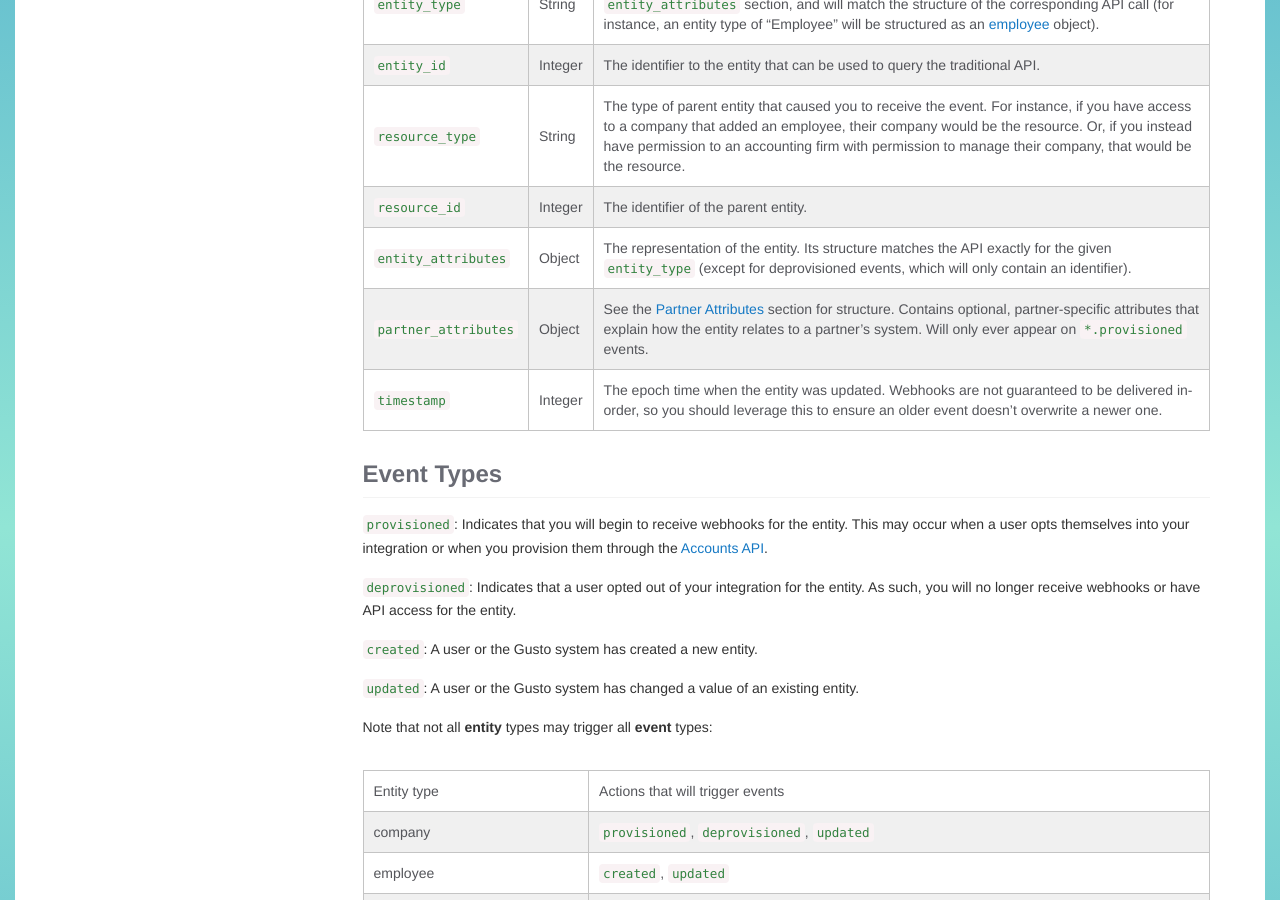
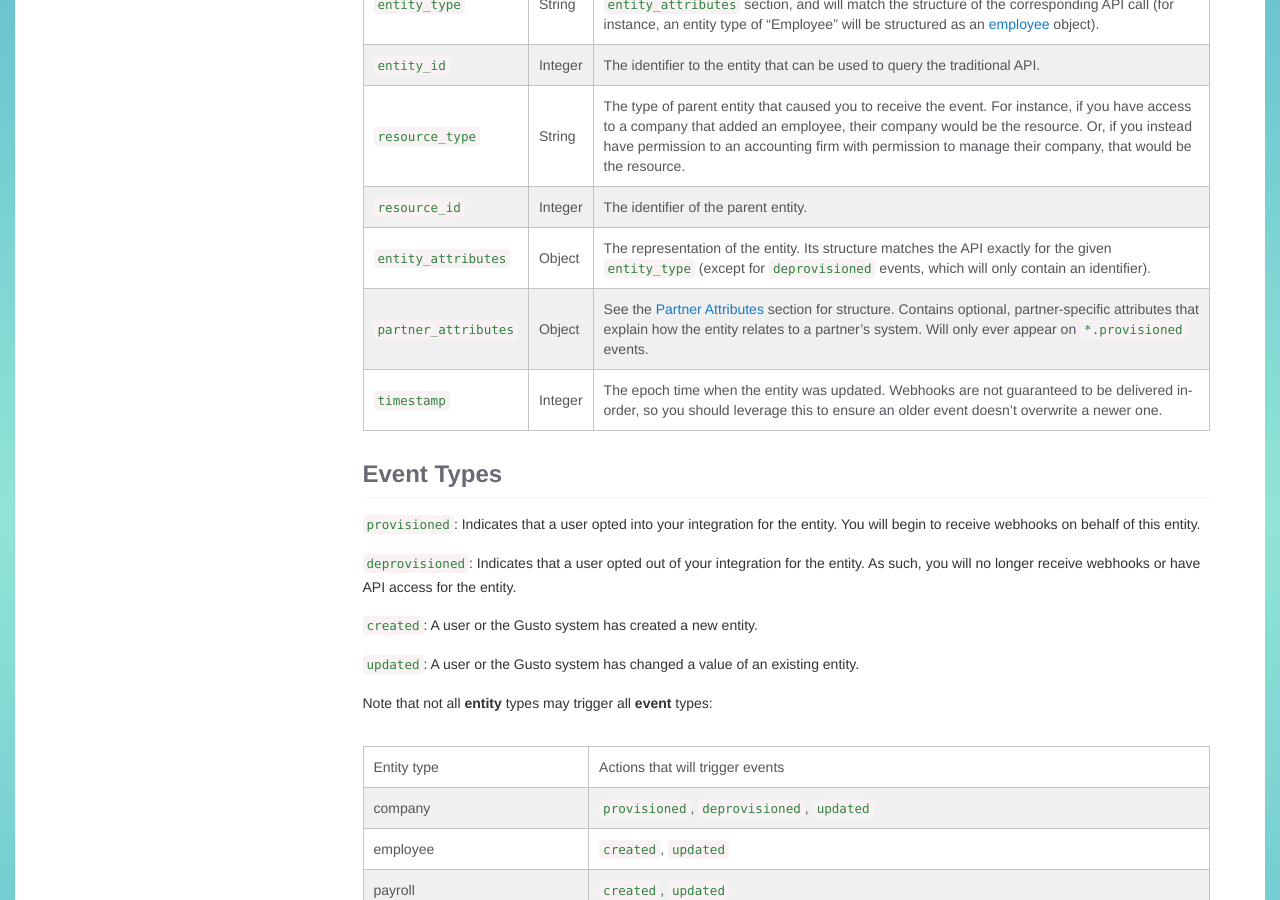
Before and after one commit to Gusto/gusto.github.io, a Jekyll site: the page built from _posts/2018-11-16-webhooks-about.markdown, in a window 1280 px wide and 900 px high, scrolled down 1176 px. Built offline with Jekyll 4.4.1, drawn with Linux system fonts in a browser that asks for light colours.

Commit message:
Update verbage around webhooks provisioned/deprovisioned event types

```diff
--- a/_posts/2018-11-16-webhooks-about.markdown
+++ b/_posts/2018-11-16-webhooks-about.markdown
@@ -49,13 +49,12 @@
 | `entity_id`                   | Integer           | The identifier to the entity that can be used to query the traditional API.
 | `resource_type`               | String            | The type of parent entity that caused you to receive the event. For instance, if you have access to a company that added an employee, their company would be the resource. Or, if you instead have permission to an accounting firm with permission to manage their company, that would be the resource.
 | `resource_id`                 | Integer           | The identifier of the parent entity.
-| `entity_attributes`           | Object            | The representation of the entity. Its structure matches the API exactly for the given `entity_type` (except for deprovisioned events, which will only contain an identifier).
+| `entity_attributes`           | Object            | The representation of the entity. Its structure matches the API exactly for the given `entity_type` (except for `deprovisioned` events, which will only contain an identifier).
 | `partner_attributes`          | Object            | See the [Partner Attributes](/v1/partner_attributes) section for structure. Contains optional, partner-specific attributes that explain how the entity relates to a partner's system. Will only ever appear on `*.provisioned` events.
 | `timestamp`                   | Integer           | The epoch time when the entity was updated. Webhooks are not guaranteed to be delivered in-order, so you should leverage this to ensure an older event doesn't overwrite a newer one.
 
 ## Event Types
-`provisioned`: Indicates that you will begin to receive webhooks for the entity. This may occur when a user opts
-themselves into your integration or when you provision them through the [Accounts API](/v1/accounts).
+`provisioned`: Indicates that a user opted into your integration for the entity. You will begin to receive webhooks on behalf of this entity.
 
 `deprovisioned`: Indicates that a user opted out of your integration for the entity. As  such, you will no longer receive
 webhooks or have API access for the entity.
```
